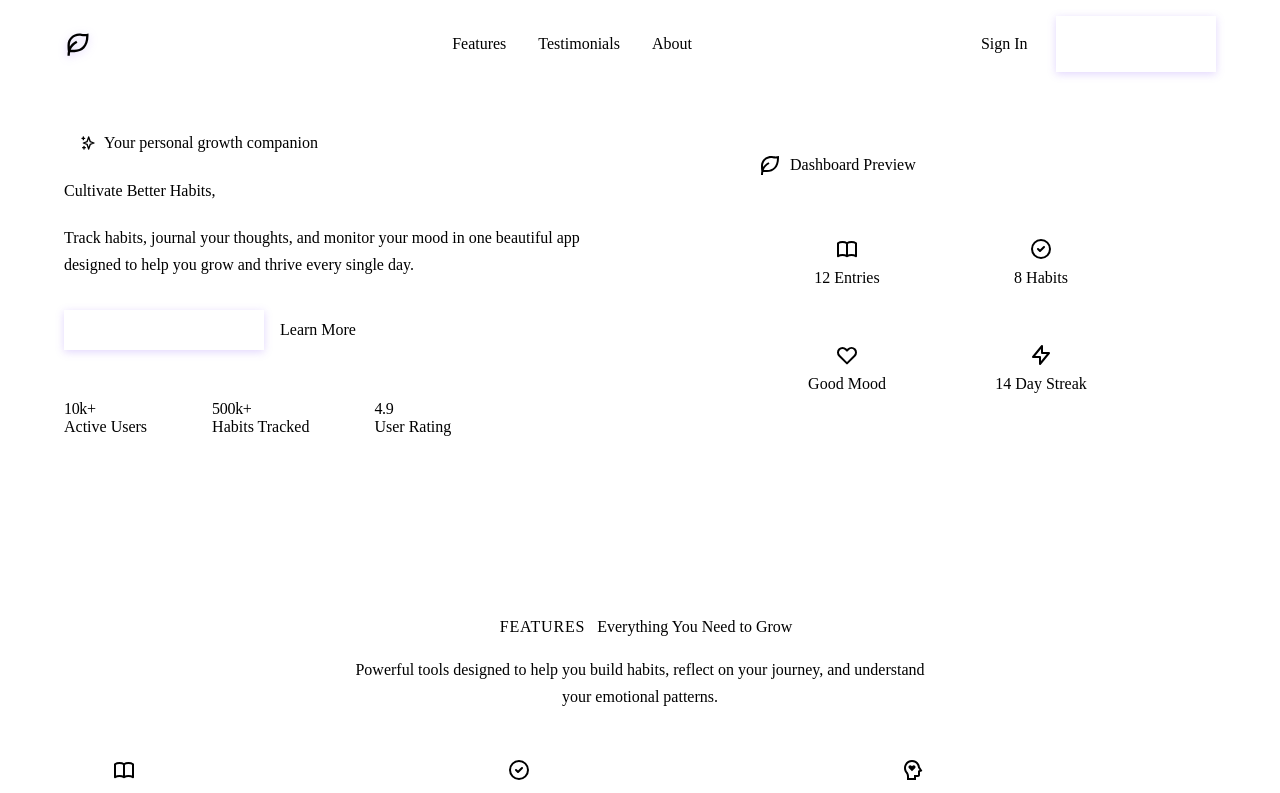
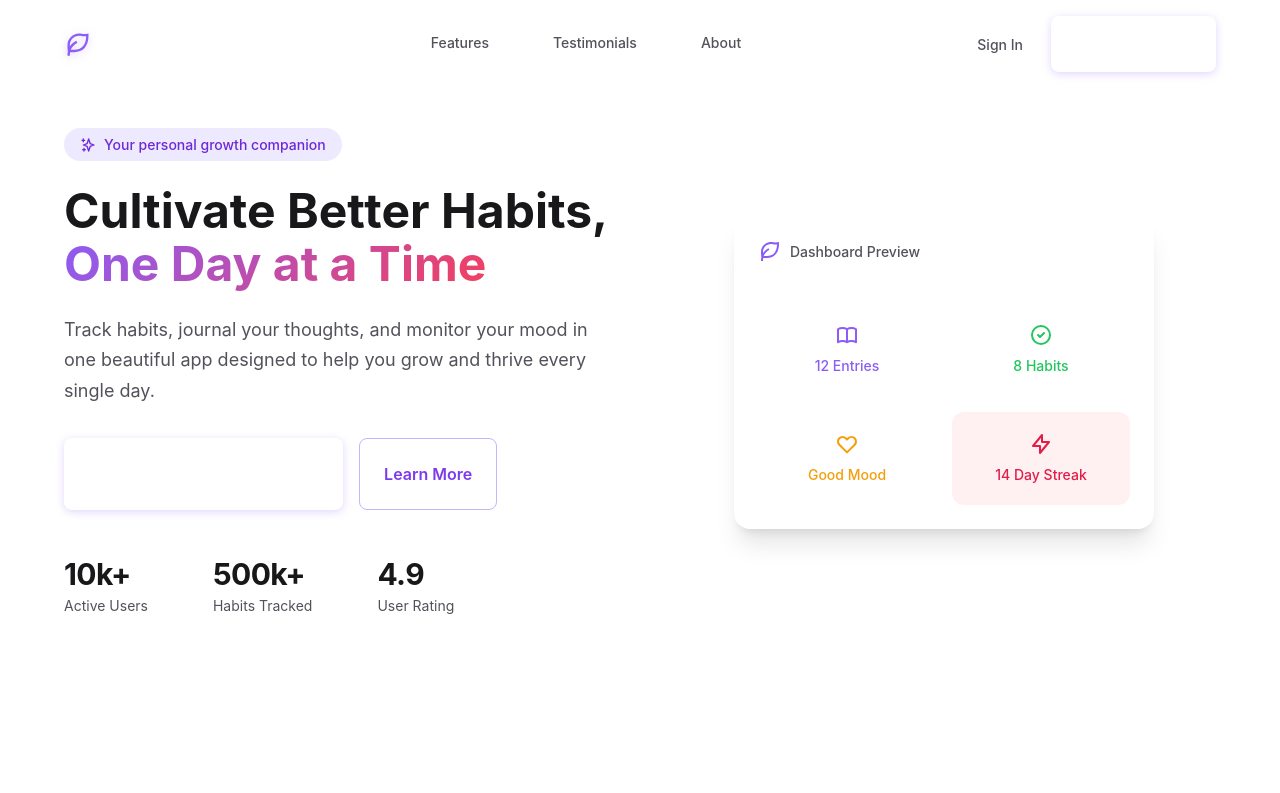
Before and after one commit to SHUBHI-KUMARI/DailyBloom, a React (Vite) app in the folder frontend/: page / in a window 1280 px wide. Shown: the top 793 px of the page. Built offline with nearby package versions, Linux system fonts and the light colour scheme; no server answers.

Commit message:
fix: Add backward compatibility aliases and import theme.css properly

```diff
--- a/frontend/src/index.css
+++ b/frontend/src/index.css
@@ -2,6 +2,9 @@
  * DailyBloom - Global Styles
  * Base styles, reset, and typography
  */
+
+/* Import Design System */
+@import './styles/theme.css';
 
 /* ============================================
    CSS Reset & Base Styles
--- a/frontend/src/styles/theme.css
+++ b/frontend/src/styles/theme.css
@@ -235,6 +235,56 @@
   --container-max: 1280px;
 }
 
+/* ==========================================
+     BACKWARD COMPATIBILITY ALIASES
+     (For older components that use legacy names)
+     ========================================== */
+
+  /* Legacy Neutral Colors */
+  --neutral-50: var(--gray-50);
+  --neutral-100: var(--gray-100);
+  --neutral-200: var(--gray-200);
+  --neutral-300: var(--gray-300);
+  --neutral-400: var(--gray-400);
+  --neutral-500: var(--gray-500);
+  --neutral-600: var(--gray-600);
+  --neutral-700: var(--gray-700);
+  --neutral-800: var(--gray-800);
+  --neutral-900: var(--gray-900);
+
+  /* Legacy Background Names */
+  --bg-primary: var(--bg-surface);
+  --bg-secondary: var(--bg-surface-secondary);
+  --bg-tertiary: var(--bg-surface-tertiary);
+
+  /* Legacy Border Names */
+  --border-light: var(--border-default);
+  --border-medium: var(--border-strong);
+
+  /* Legacy Spacing (spacing-* to space-*) */
+  --spacing-xs: var(--space-1);
+  --spacing-sm: var(--space-2);
+  --spacing-md: var(--space-4);
+  --spacing-lg: var(--space-6);
+  --spacing-xl: var(--space-8);
+  --spacing-2xl: var(--space-12);
+
+  /* Legacy Feature Backgrounds */
+  --journal-light: var(--journal-bg);
+  --habit-light: var(--habit-bg);
+  --mood-light: var(--mood-bg);
+
+  /* Legacy Gradient */
+  --gradient-primary: linear-gradient(135deg, var(--primary-500), var(--primary-600));
+
+  /* Legacy Transition */
+  --transition-normal: var(--transition-base);
+  --easing-default: var(--ease-out);
+
+  /* Legacy Font */
+  --font-body: var(--font-sans);
+}
+
 /* Responsive adjustments */
 @media (max-width: 768px) {
   :root {
```
Also changed, not shown: frontend/src/components/Sidebar.jsx (line endings or trailing spaces).
